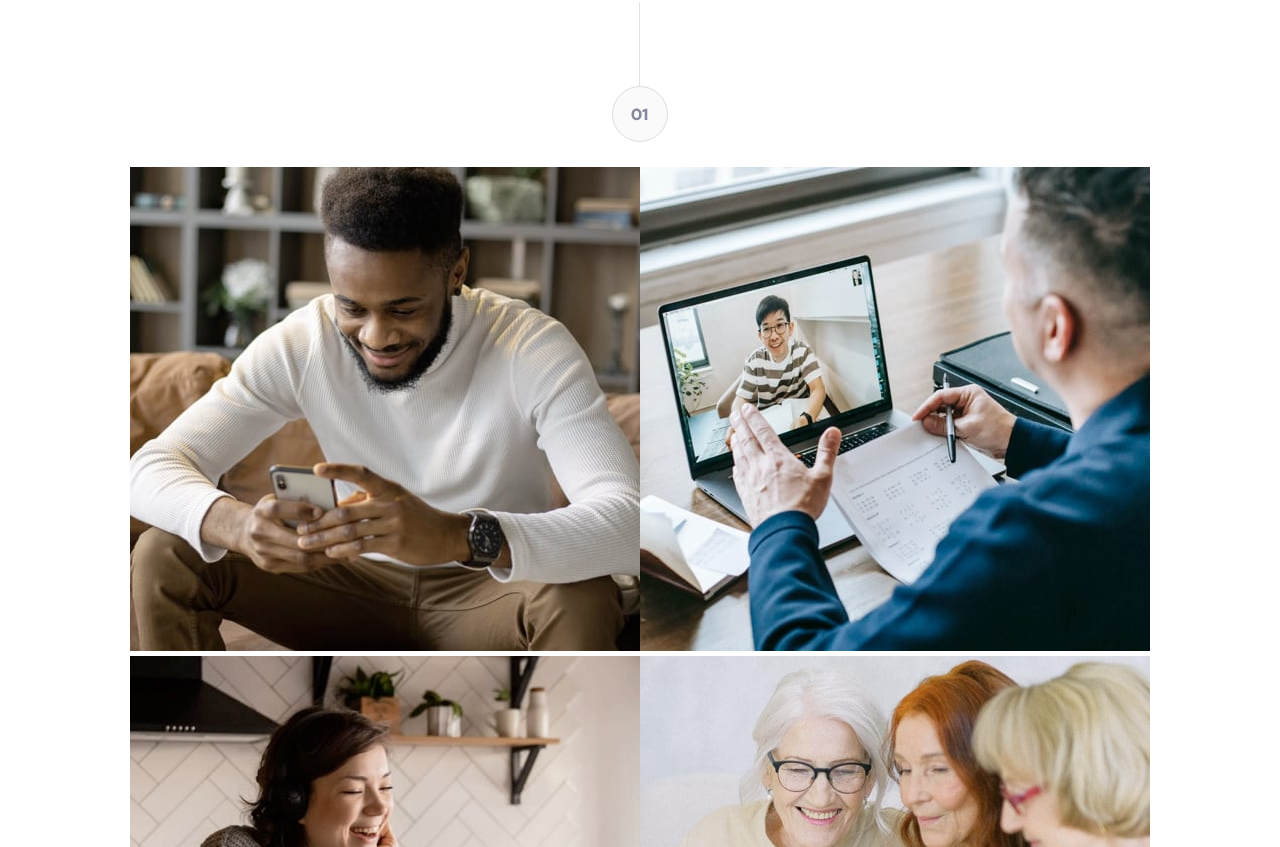
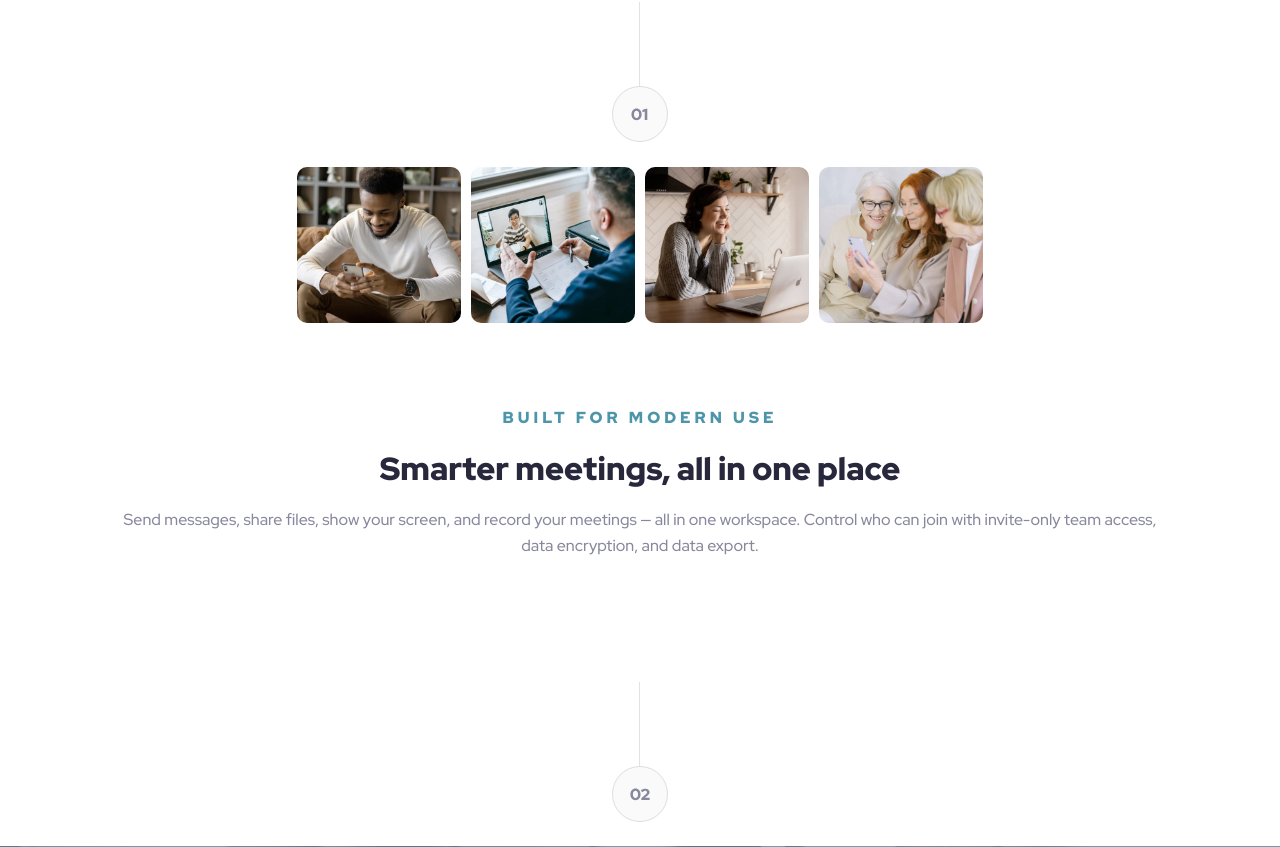
Before and after one commit to PiriyaLapa/meet-landing-page, a React (Create React App) app: page / in a window 1280 px wide. Shown: the part 693-1540 px from the top of the page. Built offline with nearby package versions, Linux system fonts and the light colour scheme.

Commit message:
update and try to deploy

```diff
--- a/src/styles/styles.ts
+++ b/src/styles/styles.ts
@@ -183,10 +183,8 @@ export const StyledGallery = styled.main`
     //
   }
 
-
   // Tablet
   @media screen and (min-width: 768px) and (max-width: 1023px) {
-
   }
 
   // Labtop
@@ -205,9 +203,29 @@ export const StyledGallery = styled.main`
 
 export const ContainerGallery = styled.div`
   margin: 0 auto;
-  display: inline-block;
+  /* display: inline-block; */
+  grid-auto-flow: row;
   text-align: center;
+  @media screen and (max-width: 767px) {
+    //
+  }
 
+  // Tablet
+  @media screen and (min-width: 768px) and (max-width: 1023px) {
+  }
+
+  // Labtop
+  @media screen and (min-width: 1024px) and (max-width: 1439px) {
+    //  background-color:#93BFCF;
+  }
+
+  // Desktop
+  @media screen and (min-width: 1440px) {
+    //  background-color:#6096B4;
+  }
+  @media screen and (min-width: 1920px) {
+    //  background-color:#CADEFC;
+  }
 `;
 
 export const StyledFooter = styled.footer<StyledFooterProps>`
@@ -248,8 +266,7 @@ export const StyledImg = styled.img`
 
   // Tablet
   @media screen and (min-width: 768px) and (max-width: 1023px) {
-    //  background-color:#BDCDD6;
-    /* padding: 3% 5%; */
+    //
   }
 
   // Labtop
@@ -266,27 +283,35 @@ export const StyledImg = styled.img`
   }
 `;
 export const StyledImgGallery = styled.img`
+  border-radius: 10px;
   @media screen and (max-width: 767px) {
     width: 151px;
     height: 143px;
     margin: 2px 5px;
-    border-radius: 10px;
+
   }
 
   // Tablet
   @media screen and (min-width: 768px) and (max-width: 1023px) {
-    //  background-color:#BDCDD6;
-    /* padding: 3% 5%; */
+    width: 164px;
+    height: 156px;
+    margin: 0 5px;
+
   }
 
   // Labtop
   @media screen and (min-width: 1024px) and (max-width: 1439px) {
-    //  background-color:#93BFCF;
+    width: 164px;
+    height: 156px;
+    margin: 0 5px;
   }
 
   // Desktop
   @media screen and (min-width: 1440px) {
-    //  background-color:#6096B4;
+    width:255px;
+    height:242px;
+    margin: 0 5px;
+
   }
   @media screen and (min-width: 1920px) {
     //  background-color:#CADEFC;
@@ -452,7 +477,7 @@ export const TitleFooter = styled.span`
 
   @media screen and (max-width: 767px) {
     //
-    line-height:36px;
+    line-height: 36px;
   }
 
   // Tablet
@@ -483,7 +508,7 @@ export const ContentFooter = styled.span`
   text-align: center;
 
   @media screen and (max-width: 767px) {
-    line-height:26px;
+    line-height: 26px;
   }
 
   // Tablet
```
Also changed, not shown: 1 other file (tests, documents, lock files or other folders).
